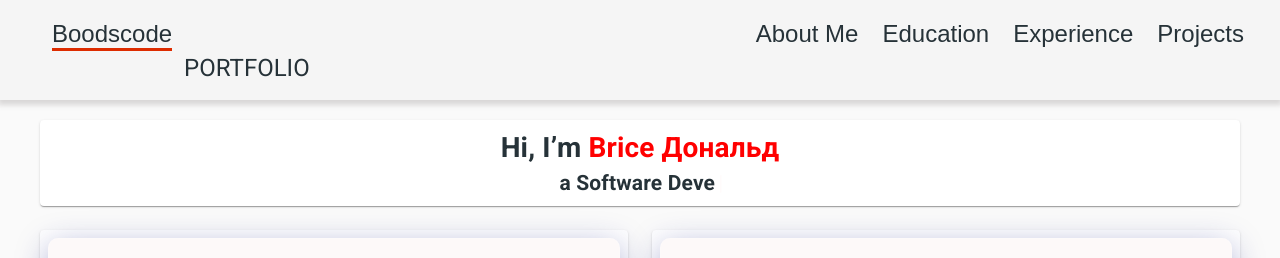
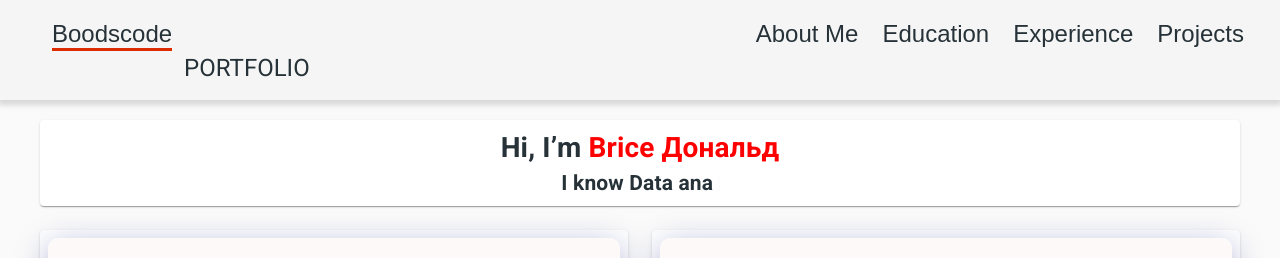
Before and after one commit to boodscode237/portfolio2023, a React (Create React App) app: page / in a window 1280 px wide. Shown: the top 258 px of the page. Built offline with nearby package versions, Linux system fonts and the light colour scheme.

Commit message:
Update Home.js

```diff
--- a/src/component/Home/Home.js
+++ b/src/component/Home/Home.js
@@ -24,9 +24,9 @@ const Home = () => {
 
                             </h1>
                             <h2>
-                                a
+                                I know
                                 <span className={classes.span}>
-                <Typewriter words={[" Student.", " Developer.", " Software Developer.", " Coffeemaker.", " Guy searching for experience.", " Guy searching that speak 5 languages."]} loop cursor cursorStyle='|' typeSpeed={70} deleteSpeed={50} delaySpeed={1000} />
+                <Typewriter words={[" Python", " Data analysis libraries.", " Machine learning libraries(scikit-learn)."]} loop cursor cursorStyle='|' typeSpeed={70} deleteSpeed={50} delaySpeed={1000} />
               </span>
                             </h2>
                         </Paper>
```
